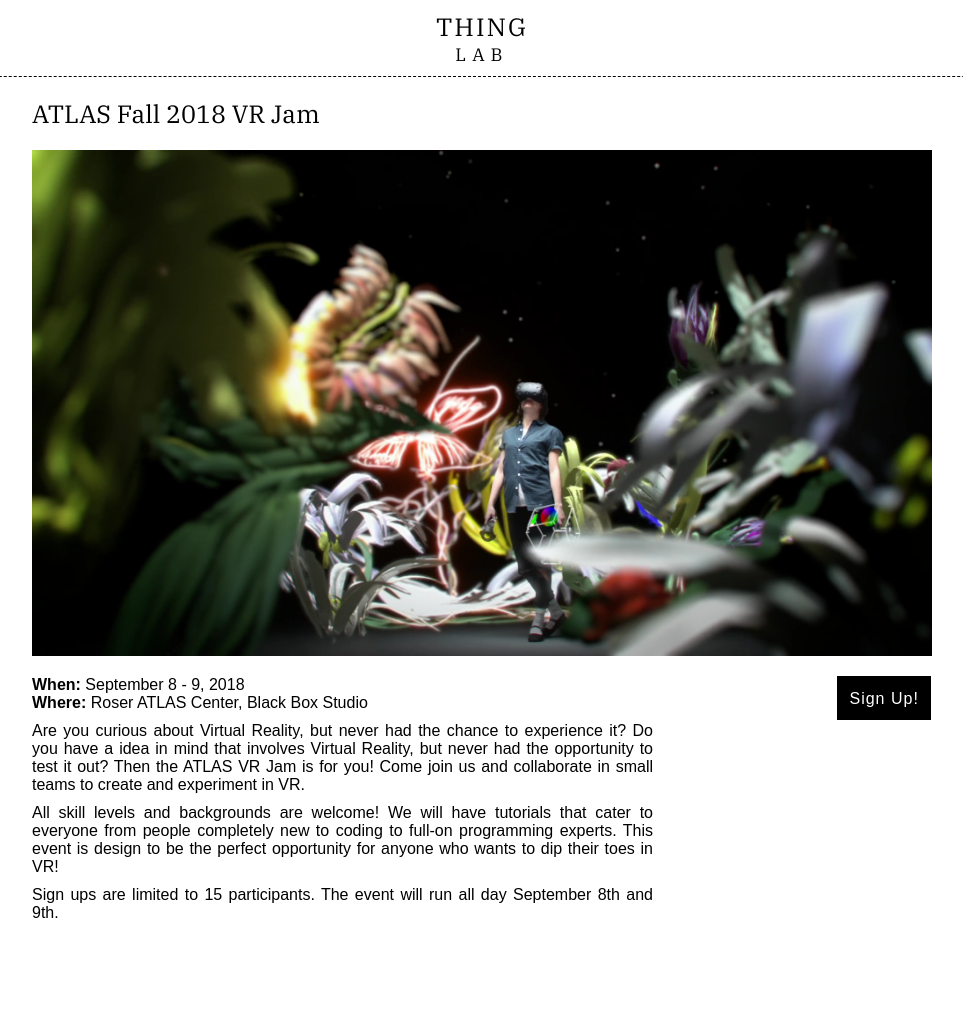
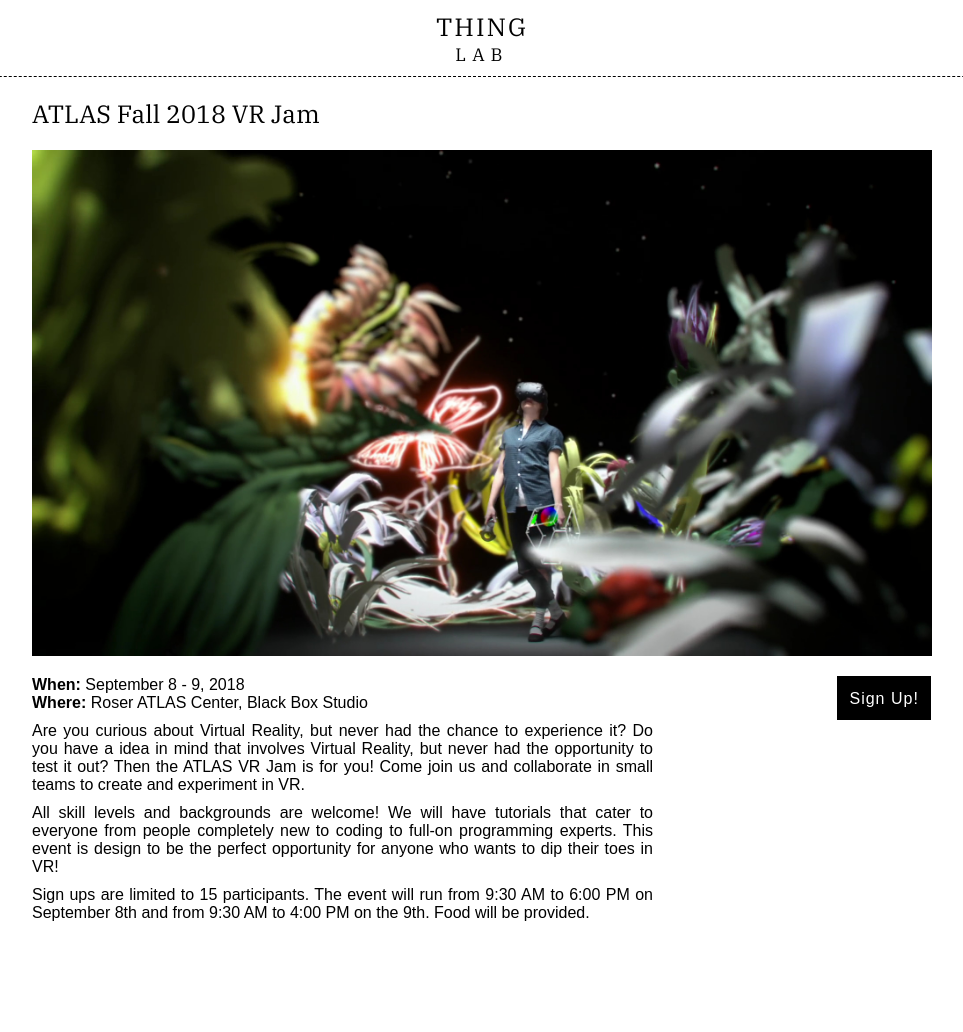
Before and after one commit to THING-Lab/THING-Lab.github.io, a Jekyll site: the page built from vrjam.html, in a window 1280 px wide. Shown: the whole page, without its empty margins (158-1121 px from the left). Built offline with Jekyll 4.4.1, drawn with Linux system fonts in a browser that asks for light colours.

Commit message:
Add times and food details to event page

```diff
--- a/vrjam.html
+++ b/vrjam.html
@@ -23,8 +23,9 @@ categories: event
   </p>
 
   <p class="event-desc">
-    Sign ups are limited to 15 participants. The event will run
-    all day September 8th and 9th.
+    Sign ups are limited to 15 participants. The event will
+    run from 9:30 AM to 6:00 PM on September 8th and from 9:30 AM to
+    4:00 PM on the 9th. Food will be provided.
   </p>
 </div>
 <a class="nav-link event-link" href="google.com">Sign Up!</a>
```
